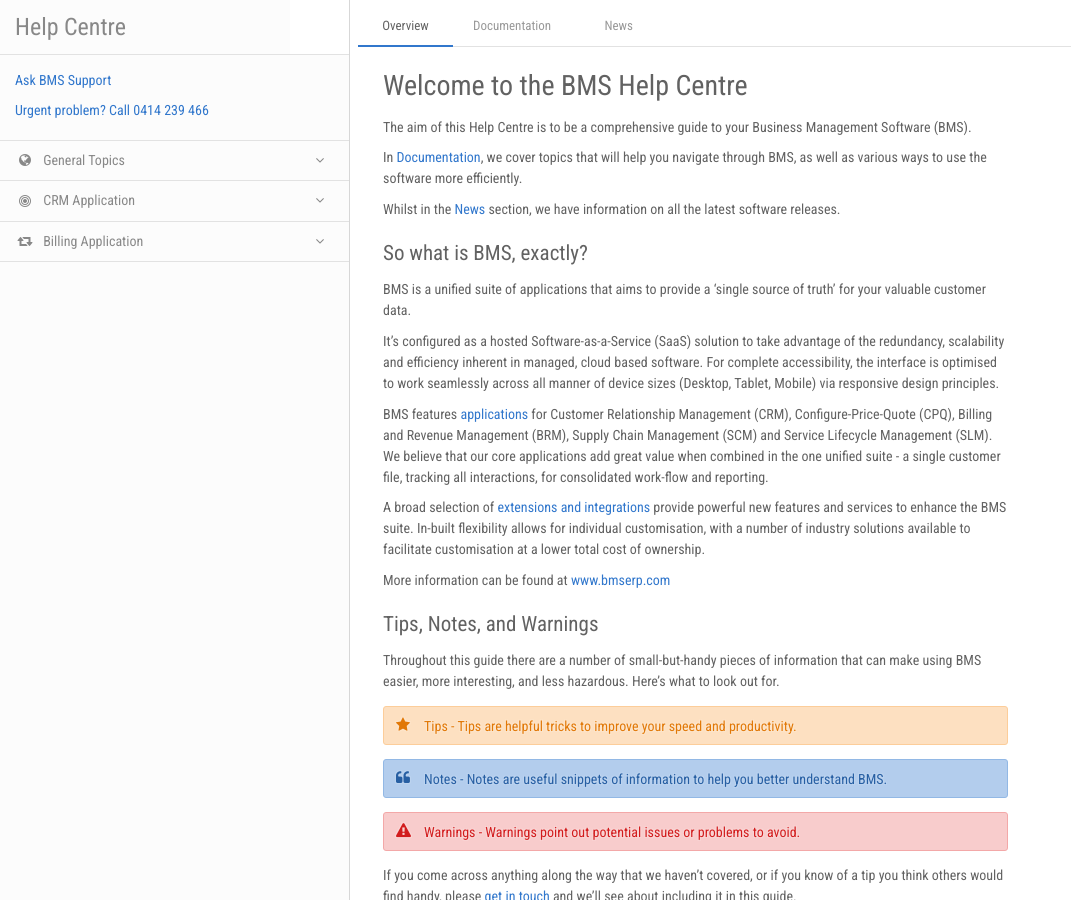
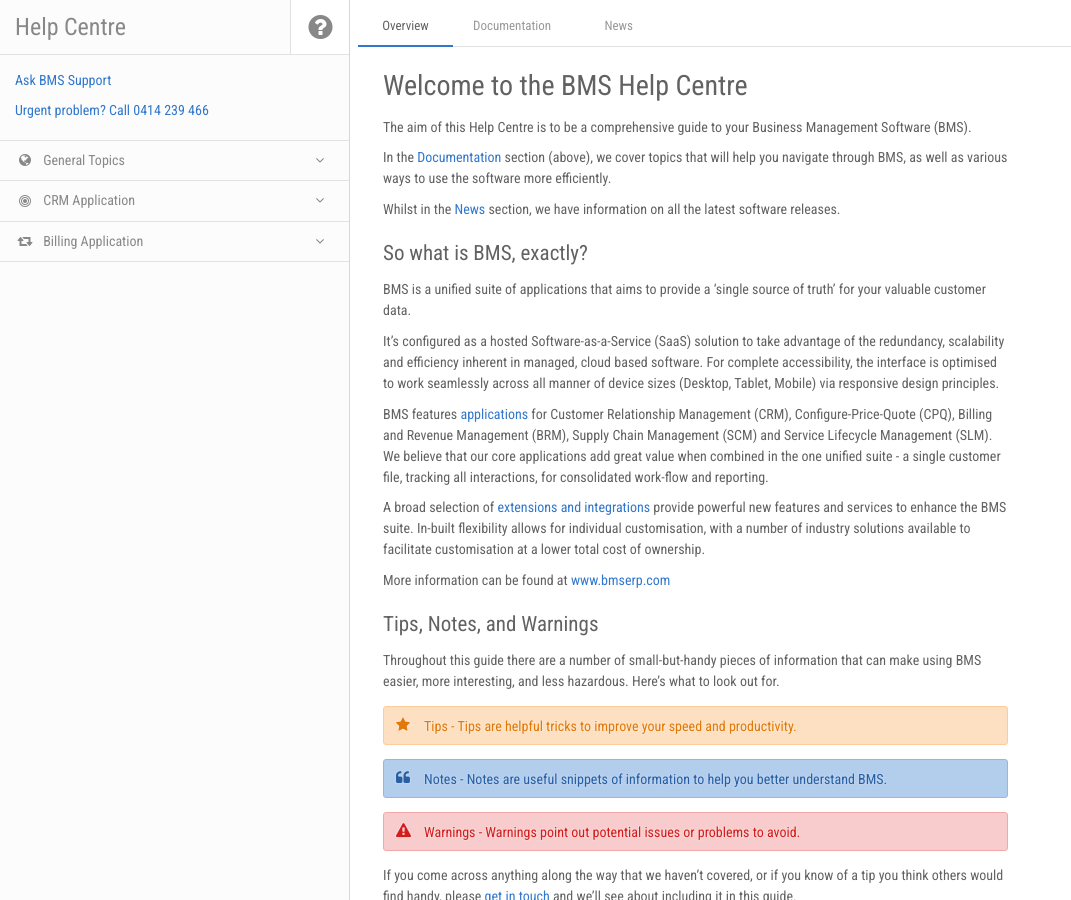
Before and after one commit to ambit/bms-support, a Jekyll site: the page built from index.md, in a window 1280 px wide. Shown: the whole page, without its empty margins (0-1071 px from the left). Built offline with Jekyll 4.4.1, drawn with Linux system fonts in a browser that asks for light colours; nearby versions of some CDN libraries.

Commit message:
Update icon styling

```diff
--- a/_includes/docs_contents.html
+++ b/_includes/docs_contents.html
@@ -2,7 +2,7 @@
   <aside>
     <h2>Help Centre
       <div class="logoContent">
-        <i class="fa-question-circle"></i>
+        <i class="fa fa-question-circle"></i>
       </div>
     </h2>
     <ul class="top">
--- a/_includes/news_contents.html
+++ b/_includes/news_contents.html
@@ -1,6 +1,10 @@
 <div id="leftPane">
   <aside>
-    <h2>Help Centre</h2>
+    <h2>Help Centre
+      <div class="logoContent">
+        <i class="fa fa-question-circle"></i>
+      </div>
+    </h2>
     <ul class="top">
       <li class="{% if page.title == 'News' %}current{% endif %}">
         <a href="{{site.baseurl}}/news/">All News</a>
--- a/css/style.css
+++ b/css/style.css
@@ -155,6 +155,7 @@
   width: 60px;
   height: 54px;
   background: white;
+  border-left: 1px solid #e2e2e2;
   vertical-align: middle;
   text-align: center;
   position: absolute;
@@ -163,9 +164,9 @@
 }
 
 #leftPane h2 .logoContent i {
-  line-height: 40px;
-  font-size: 26px;
-  color: #d21c1d;
+  line-height: 54px;
+  font-size: 28px;
+  color: #888888;
 }
 
 #leftPane h3 {
--- a/index.md
+++ b/index.md
@@ -6,7 +6,7 @@
 
 The aim of this Help Centre is to be a comprehensive guide to your Business Management Software (BMS).
 
-In [Documentation]({{ site.baseurl }}/docs/core-logging-in-and-out/), we cover topics that will help you navigate through BMS, as well as various ways to use the software more efficiently.
+In the [Documentation]({{ site.baseurl }}/docs/core-logging-in-and-out/) section (above), we cover topics that will help you navigate through BMS, as well as various ways to use the software more efficiently.
 
 Whilst in the [News]({{ site.baseurl }}/news/) section, we have information on all the latest software releases.
 
```
